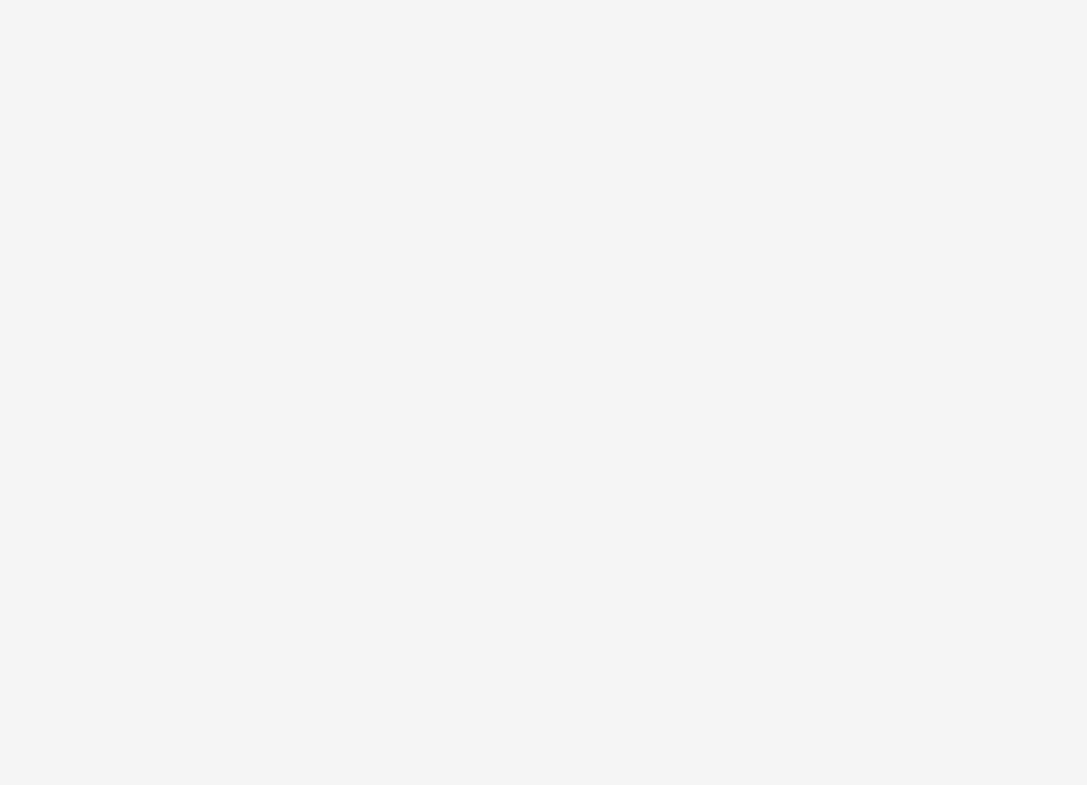
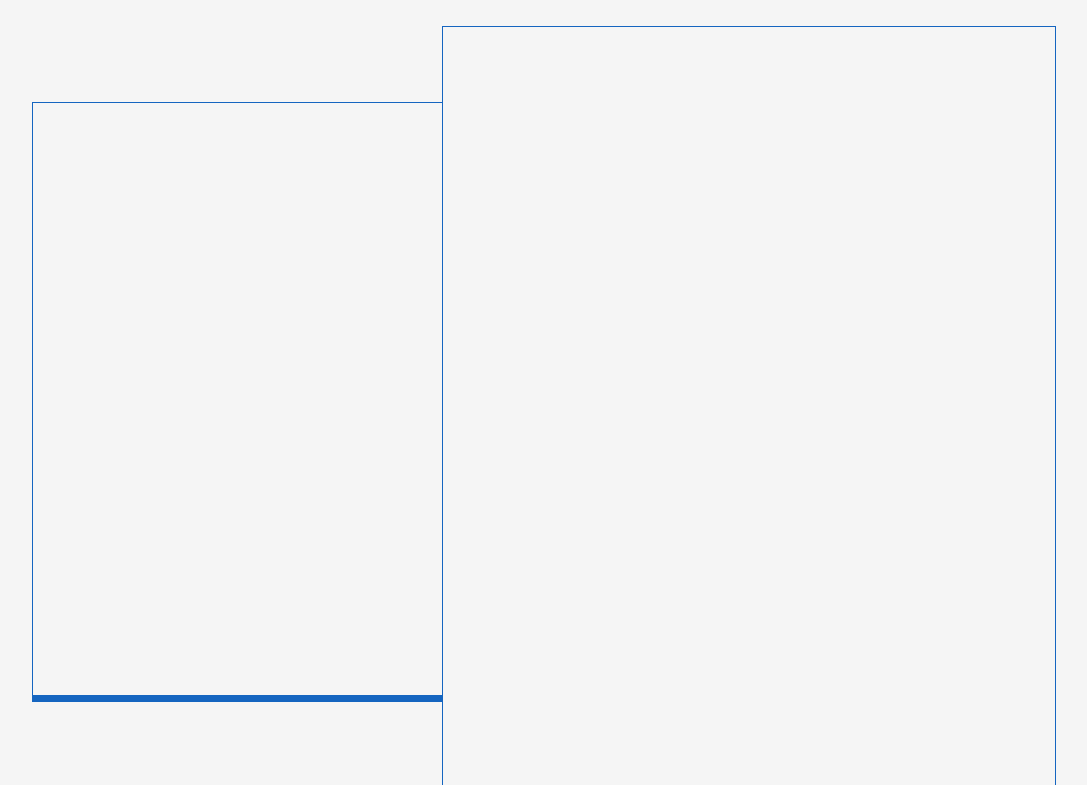
Before and after one commit to thiago-silva-tech/thiago-silva-tech.github.io, a plain HTML site: page index.html in a window 1280 px wide. Shown: the top 785 px of the page, without its empty margins (96-1183 px from the left). Drawn offline with Linux system fonts and the light colour scheme.

Commit message:
estrutura basica do slider

```diff
--- a/css/style.css
+++ b/css/style.css
@@ -5,4 +5,25 @@
 }
 body{
 	background: #F5F5F5;
+	overflow: hidden;
 }
+.wrapper{
+	width: 1024px;
+	height: 100vh;
+	margin: auto auto;
+	display: flex;
+}
+.slider-1{
+	width: 40%;
+	margin-top: 10%;
+	height: 75%;
+	border: 1px solid #1565C0;
+	border-right: none;
+	border-bottom-width: 7px;
+}
+.slider-2{
+	width: 60%;
+	margin-top: 2.5%;
+	height: 95%;
+	border: 1px solid #1565C0;
+}
--- a/index.html
+++ b/index.html
@@ -6,8 +6,12 @@
 </head>
 <body>
 	<div class="wrapper">
-		<section></section>
-		<section></section>
+		<section class="slider-1">
+
+		</section>
+		<section class="slider-2">
+
+		</section>
 	</div>
 	<script type="text/javascript" src="./js/script.js"></script>
 </body>
```
